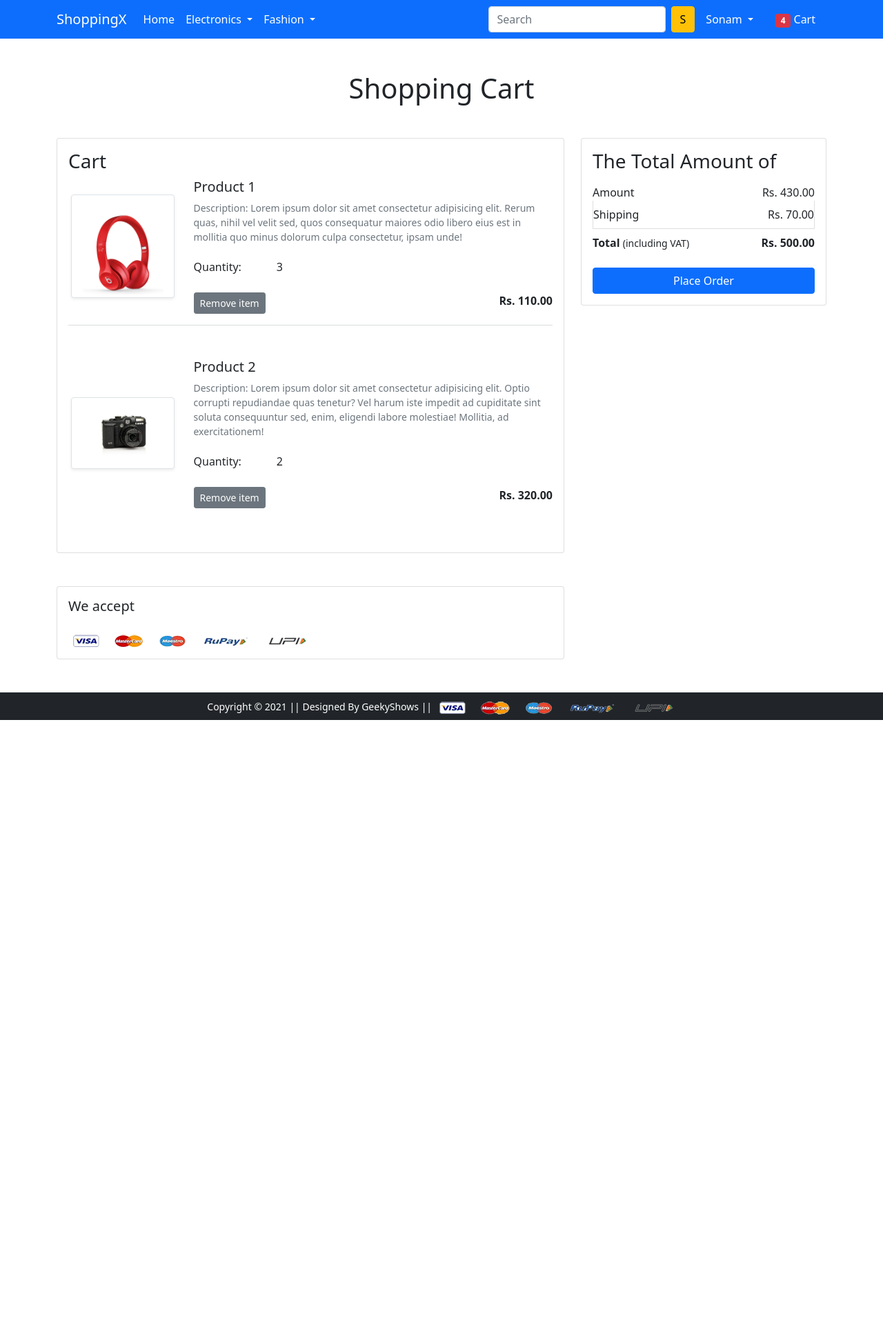
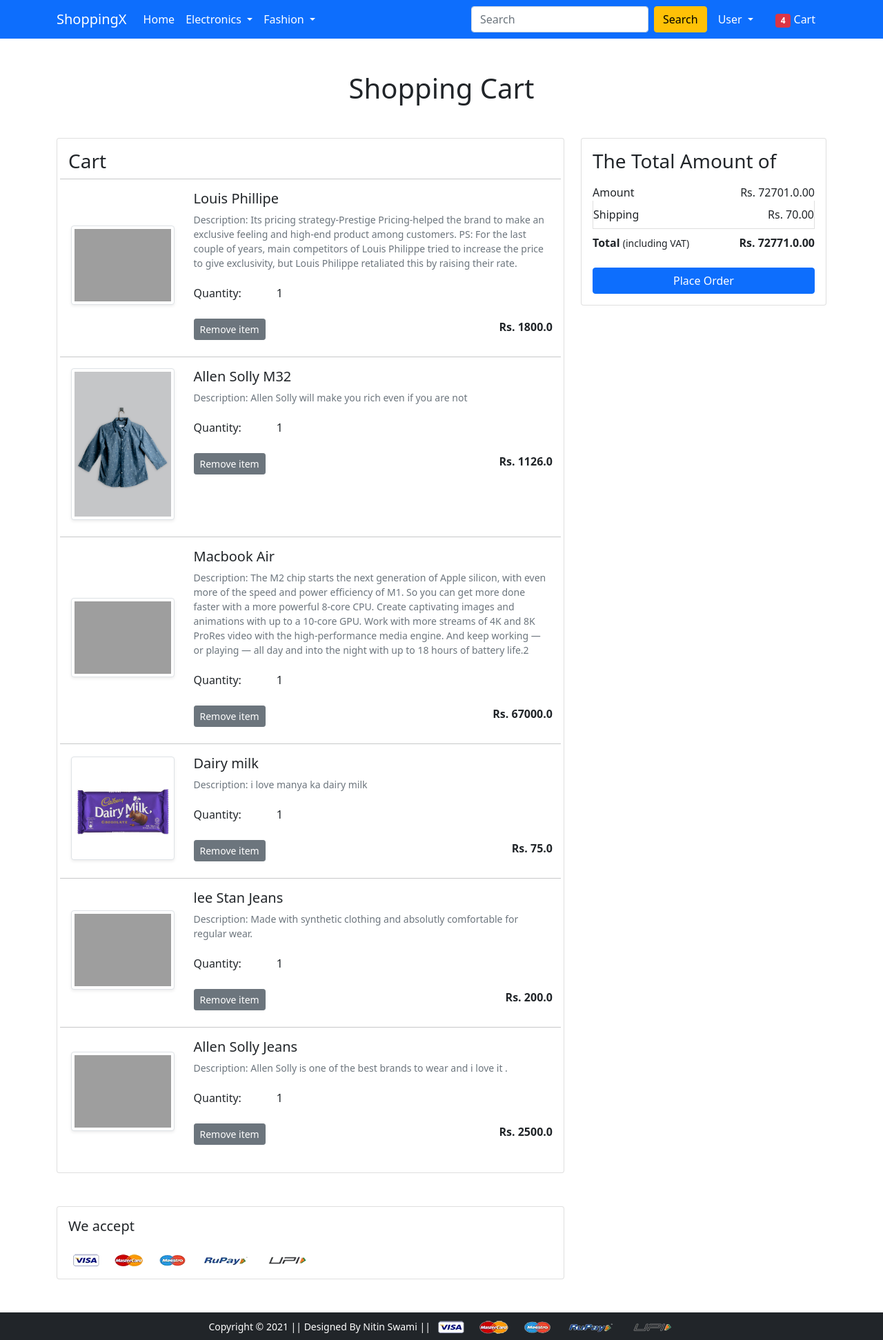
Before and after one commit to nitinswami11/ecommerce, a Django app: page /cart/ in a window 1280 px wide. Shown: the whole page at 69% size. Before the commit the page ends 1044 px from the top, so only its background shows below. Run offline with Django 4.2, Linux system fonts and the light colour scheme; a user stored in the database is signed in; data comes from the database, SQL or seed files in the repository; both versions use the stored data as it was after the commit; some libraries are stand-ins or nearby versions; some web fonts are replaced; grey boxes are pictures that could not be loaded.

Commit message:
All functionality added except payment gateway

```diff
--- a/shoppinglyx/app/static/app/js/myscript.js
+++ b/shoppinglyx/app/static/app/js/myscript.js
@@ -21,3 +21,61 @@
         }
     }
 })
+
+$('.plus-cart').click(function(){
+    var id = $(this).attr("pid").toString();
+    var eml = this.parentNode.children[2]
+    $.ajax({
+        type:"GET",
+        url:'/pluscart',
+        data:{
+            prod_id : id
+        },
+        success: function(data){
+            console.log(data)
+            eml.innerText = data.quantity
+            document.getElementById("amount").innerText=data.amount
+            document.getElementById("totalamount").innerText=data.totalamount
+        }
+    })
+})
+
+
+$('.minus-cart').click(function(){
+    var id = $(this).attr("pid").toString();
+    var eml = this.parentNode.children[2]
+    $.ajax({
+        type:"GET",
+        url:'/minuscart',
+        data:{
+            prod_id : id
+        },
+        success: function(data){
+            console.log(data)
+            eml.innerText = data.quantity
+            document.getElementById("amount").innerText=data.amount
+            document.getElementById("totalamount").innerText=data.totalamount
+        }
+    })
+})
+
+
+
+$('.remove-cart').click(function(){
+    var id = $(this).attr("pid").toString();
+    var eml = this
+    $.ajax({
+        type:"GET",
+        url:'/removecart',
+        data:{
+            prod_id : id
+        },
+        success: function(data){
+            console.log(data)
+            eml.innerText = data.quantity
+            document.getElementById("amount").innerText=data.amount
+            document.getElementById("totalamount").innerText=data.totalamount
+            eml.parentNode.parentNode.parentNode.parentNode.remove()
+        }
+    })
+})
--- a/shoppinglyx/app/templates/app/addtocart.html
+++ b/shoppinglyx/app/templates/app/addtocart.html
@@ -9,45 +9,32 @@
   <div class="card">
    <div class="card-body">
     <h3>Cart</h3>
+    {% for cart in carts %}
     <div class="row">
-     <div class="col-sm-3 text-center align-self-center"><img src="{% static 'app/images/product/1.jpg'%}" alt="" srcset="" class="img-fluid img-thumbnail shadow-sm" height="150" width="150"> </div>
+      <hr>
+     <div class="col-sm-3 text-center align-self-center"><img src="{{cart.product.product_image.url}}" alt="" srcset="" class="img-fluid img-thumbnail shadow-sm" height="150" width="150"> </div>
      <div class="col-sm-9">
       <div>
-       <h5>Product 1</h5>
-       <p class="mb-2 text-muted small">Description: Lorem ipsum dolor sit amet consectetur adipisicing elit. Rerum quas, nihil vel velit sed, quos consequatur maiores odio libero eius est in mollitia quo minus dolorum culpa consectetur, ipsam unde!</p>
+       <h5>{{cart.product.title}}</h5>
+       <p class="mb-2 text-muted small">Description: {{cart.product.description}}</p>
        <div class="my-3">
         <label for="quantity">Quantity:</label>
-        <a class="minus-cart btn"><i class="fas fa-minus-square fa-lg"></i></a>
-          <span id="quantity">3</span>
-        <a class="plus-cart btn"><i class="fas fa-plus-square fa-lg"></i></a>
+        <a class="minus-cart btn" pid="{{cart.product.id}}"><i class="fas fa-minus-square fa-lg"></i></a>
+          <span id="quantity">{{cart.quantity}}</span>
+        <a class="plus-cart btn" pid="{{cart.product.id}}"><i class="fas fa-plus-square fa-lg"></i></a>
        </div>
        <div class="d-flex justify-content-between">
-        <a href="#" class="btn btn-sm btn-secondary mr-3">Remove item </a>
-        <p class="mb-0"><span><strong>Rs. 110.00</strong></span></p>
+        <a href="#" class="remove-cart btn btn-sm btn-secondary mr-3" pid="{{cart.product.id}}">Remove item </a>
+        <p class="mb-0"><span><strong>Rs. {{cart.product.discounted_price}}</strong></span></p>
        </div>
       </div>
      </div>
     </div>
-    <hr class="text-muted">
-    <div class="row my-5">
-     <div class="col-sm-3 text-center align-self-center"> <img src="{% static 'app/images/product/2.jpg'%}" alt="" srcset="" class="img-fluid img-thumbnail shadow-sm" height="150" width="150"></div>
-     <div class="col-sm-9">
-      <div>
-       <h5>Product 2</h5>
-       <p class="mb-2 text-muted small">Description: Lorem ipsum dolor sit amet consectetur adipisicing elit. Optio corrupti repudiandae quas tenetur? Vel harum iste impedit ad cupiditate sint soluta consequuntur sed, enim, eligendi labore molestiae! Mollitia, ad exercitationem!</p>
-       <div class="my-3">
-        <label for="quantity">Quantity:</label>
-        <a class="minus-cart btn"><i class="fas fa-minus-square fa-lg"></i></a>
-          <span id="quantity">2</span>
-        <a class="plus-cart btn"><i class="fas fa-plus-square fa-lg"></i></a>
-       </div>
-       <div class="d-flex justify-content-between">
-        <a href="#" class="btn btn-sm btn-secondary mr-3">Remove item </a>
-        <p class="mb-0"><span><strong>Rs. 320.00</strong></span></p>
-       </div>
-      </div>
-     </div>
-    </div>
+    <br>
+
+    {% endfor %}
+
+
    </div>
    </div>
   </div>
@@ -57,13 +44,13 @@
     <div class="card-body">
       <h3>The Total Amount of</h3>
       <ul class="list-group">
-       <li class="list-group-item d-flex justify-content-between align-items-center border-0 px-0 pb-0">Amount<span>Rs. 430.00</span></li>
+       <li class="list-group-item d-flex justify-content-between align-items-center border-0 px-0 pb-0">Amount<span>Rs. <span id="amount">{{amount}}</span>.00</span></li>
        <li class="list-group-item d-flex justify-content-between align-items-center px-0">Shipping<span>Rs. 70.00</span></li>
        <li class="list-group-item d-flex justify-content-between align-items-center border-0 px-0 mb-3">
         <div>
            <strong>Total</strong> <small>(including VAT)</small>
          </div>
-         <span><strong>Rs. 500.00</strong></span>
+         <span><strong>Rs. <strong id="totalamount">{{totalamount}}</strong>.00</strong></span>
        </li>
       </ul>
       <div class="d-grid"><a href="{% url 'checkout' %}" class="btn btn-primary">Place Order</a></div>
--- a/shoppinglyx/app/templates/app/base.html
+++ b/shoppinglyx/app/templates/app/base.html
@@ -28,6 +28,7 @@
        <button class="navbar-toggler" type="button" data-bs-toggle="collapse" data-bs-target="#navbarSupportedContent" aria-controls="navbarSupportedContent" aria-expanded="false" aria-label="Toggle navigation">
          <span class="navbar-toggler-icon"></span>
        </button>
+
        <div class="collapse navbar-collapse" id="navbarSupportedContent">
          <ul class="navbar-nav me-auto mb-2 mb-lg-0">
            <li class="nav-item">
@@ -52,16 +53,17 @@
              </ul>
            </li>
          </ul>
+
          <form class="d-flex">
            <input class="form-control me-2" type="search" placeholder="Search" aria-label="Search">
-           <button class="btn btn-warning" type="submit">S</button>
+           <button class="btn btn-warning" type="submit">Search</button>
          </form>
          <div>
           <ul class="navbar-nav me-auto mb-2 mb-lg-0">
             {% if request.user.is_authenticated %}
            <li class="nav-item dropdown mx-2">
               <a class="nav-link dropdown-toggle text-white" href="#" id="profileDropdown" role="button" data-bs-toggle="dropdown" aria-expanded="false">
-                Sonam
+               <span class="text-capitalize">{{request.user}}</span>
               </a>
               <ul class="dropdown-menu" aria-labelledby="profileDropdown">
                 <li><a class="dropdown-item" href="{% url 'profile' %}">Profile</a></li>
@@ -71,8 +73,9 @@
               </ul>
             </li>
             <li class="nav-item mx-2">
-             <a href="{% url 'add-to-cart' %}" class="nav-link text-white"><span class="badge bg-danger">4</span> Cart </a>
+             <a href="{% url 'showcart' %}" class="nav-link text-white"><span class="badge bg-danger">4</span> Cart </a>
             </li>
+
             {% else %}
             <li class="nav-item mx-2">
              <a href="{% url 'login' %}" class="nav-link text-white">Login</a>
@@ -92,7 +95,7 @@
 
     <!-- Start Footer -->
     <footer class="container-fluid bg-dark text-center p-2 mt-5">
-        <small class="text-white">Copyright &copy; 2021 || Designed By GeekyShows || </small>
+        <small class="text-white">Copyright &copy; 2021 || Designed By Nitin Swami || </small>
         <img src="{% static 'app/images/payment.png' %}" alt="" srcset="" class="img-fluid" height="2px">
     </footer> <!-- End Footer -->
 
--- a/shoppinglyx/app/urls.py
+++ b/shoppinglyx/app/urls.py
@@ -2,7 +2,8 @@
 from app import views
 from django.conf import settings
 from django.conf.urls.static import static
-from .views import ProductView, ProductDetailView, laptop, topwear, CustomerRegistrationView
+from .views import ProductView, ProductDetailView, laptop, topwear, CustomerRegistrationView, ProfileView
+from .views import AddressView, show_cart, plus_cart, minus_cart, remove_cart, payment_done
 from django.contrib.auth import views as auth_views
 from .forms import LoginForm, MyPasswordChangeForm, MyPasswordResetForm, MySetPasswordForm
 urlpatterns = [
@@ -10,13 +11,25 @@
 
     path('product-detail/<int:pk>/', ProductDetailView.as_view(), name='product-detail'),
 
-    path('cart/', views.add_to_cart, name='add-to-cart'),
+    path('add-to-cart/', views.add_to_cart, name='add-to-cart'),
+
+    path('cart/', show_cart, name='showcart'),
+
+    path('pluscart/', plus_cart, name='pluscart'),
+
+    path('minuscart/', minus_cart, name='minuscart'),
+
+    path('removecart/', remove_cart, name='removecart'),
+
+    path('checkout/', views.checkout, name='checkout'),
+
+    path('paymentdone/', payment_done, name='paymentdone'),
 
     path('buy/', views.buy_now, name='buy-now'),
 
-    path('profile/', views.profile, name='profile'),
+    path('profile/', ProfileView.as_view(), name='profile'),
 
-    path('address/', views.address, name='address'),
+    path('address/', AddressView.as_view(), name='address'),
 
     path('orders/', views.orders, name='orders'),
 
@@ -68,5 +81,5 @@
 
     path('registration/', CustomerRegistrationView.as_view(), name='customerregistration'),
 
-    path('checkout/', views.checkout, name='checkout'),
+
 ]+static(settings.MEDIA_URL, document_root=settings.MEDIA_ROOT)
--- a/shoppinglyx/app/views.py
+++ b/shoppinglyx/app/views.py
@@ -1,8 +1,10 @@
-from django.shortcuts import render
+from django.shortcuts import render, redirect
 from .models import Product, Customer, Order_Placed, Cart
 from django.views import View
-from .forms import CustomerRegistrationForm
+from .forms import CustomerRegistrationForm, CustomerProfileForm
 from django.contrib import messages
+from django.db.models import Q
+from django.http import JsonResponse
 # def home(request):
 #  return render( request, 'app/home.html')
 
@@ -29,19 +31,140 @@
 #  return render(request, 'app/productdetail.html')
 
 def add_to_cart(request):
- return render(request, 'app/addtocart.html')
+ user = request.user
+ product_id = request.GET.get('prod_id')
+ product = Product.objects.get(id=product_id)
+ Cart(user=user, product=product).save()
+ return redirect('/cart')
+
+def show_cart(request):
+  if request.user.is_authenticated:
+    user =request.user
+    cart = Cart.objects.filter(user=user)
+    amount = 0.0
+    shipping_amount = 70.0
+    total_amount = 0.0
+    cart_products = [p for p in Cart.objects.all() if p.user == request.user]
+
+    if cart_products:
+      for p in cart_products:
+        tempamount = (p.quantity * p.product.discounted_price)
+        amount+=tempamount
+        total_amount = amount+shipping_amount
+      return render(request, template_name='app/addtocart.html',
+            context={'carts': cart, 'amount':amount, 'totalamount':total_amount})
+    return render(request, template_name='app/emptycart.html')
+
+
+def plus_cart(request):
+  if request.method == 'GET':
+    prod_id = request.GET['prod_id']
+    c = Cart.objects.get(Q(product=prod_id) & Q(user=request.user))
+    c.quantity+=1
+    c.save()
+    amount =0.0
+    shipping_amount = 70.0
+    cart_product = [p for p in Cart.objects.all() if p.user == request.user]
+
+    for p in cart_product:
+      tempamount = (p.quantity * p.product.discounted_price)
+      amount+=tempamount
+
+    data ={
+    'quantity': c.quantity,
+    'amount': amount,
+    'totalamount':amount +shipping_amount
+    }
+
+    return JsonResponse(data)
+
+
+
+def minus_cart(request):
+  if request.method == 'GET':
+    prod_id = request.GET['prod_id']
+    c = Cart.objects.get(Q(product=prod_id) & Q(user=request.user))
+    c.quantity-=1
+    c.save()
+    amount =0.0
+    shipping_amount = 70.0
+    cart_product = [p for p in Cart.objects.all() if p.user == request.user]
+
+    for p in cart_product:
+      tempamount = (p.quantity * p.product.discounted_price)
+      amount+=tempamount
+
+    data ={
+    'quantity': c.quantity,
+    'amount': amount,
+    'totalamount':amount+shipping_amount
+    }
+
+    return JsonResponse(data)
+
+def remove_cart(request):
+  if request.method == 'GET':
+    prod_id = request.GET['prod_id']
+    c = Cart.objects.get(Q(product=prod_id) & Q(user=request.user))
+    c.delete()
+    amount =0.0
+    shipping_amount = 70.0
+    cart_product = [p for p in Cart.objects.all() if p.user == request.user]
+
+    for p in cart_product:
+      tempamount = (p.quantity * p.product.discounted_price)
+      amount+=tempamount
+
+
+    data ={
+    'amount': amount,
+    'totalamount':amount + shipping_amount
+    }
+
+    return JsonResponse(data)
+
 
 def buy_now(request):
  return render(request, 'app/buynow.html')
 
-def profile(request):
- return render(request, 'app/profile.html')
+# def profile(request):
+#  return render(request, 'app/profile.html')
 
-def address(request):
- return render(request, 'app/address.html')
+class ProfileView(View):
+  def get(self, request):
+    form = CustomerProfileForm()
+    return render(request, template_name='app/profile.html', context={'form': form})
+
+  def post(self, request):
+    form = CustomerProfileForm(request.POST)
+    if form.is_valid():
+      usr = request.user
+      print(usr)
+      name = form.cleaned_data['name']
+      locality = form.cleaned_data['locality']
+      city = form.cleaned_data['city']
+      zipcode = form.cleaned_data['zipcode']
+      state = form.cleaned_data['state']
+
+      reg = Customer(user=usr, name=name, locality=locality, city=city, zipcode=zipcode, state=state)
+      reg.save()
+      messages.success(request, "Added Succesfully")
+    return render(request, template_name='app/profile.html', context={'form':form})
+
+
+# def address(request):
+#  return render(request, 'app/address.html')
+
+class AddressView(View):
+
+  def get(self, request):
+    add = Customer.objects.filter(user= request.user)
+    return render(request, template_name='app/address.html', context={'add': add})
 
 def orders(request):
- return render(request, 'app/orders.html')
+ op= Order_Placed.objects.filter(user=request.user)
+ print(op)
+ return render(request, 'app/orders.html', context={'order_placed':op})
 
 def change_password(request):
  return render(request, 'app/changepassword.html')
@@ -137,4 +260,30 @@
 
 
 def checkout(request):
- return render(request, 'app/checkout.html')
+ user = request.user
+ add = Customer.objects.filter(user=user)
+ cart_items = Cart.objects.filter(user=user)
+
+ amount =0.0
+ shipping_amount = 70.0
+ cart_product = [p for p in Cart.objects.all() if p.user == request.user]
+
+ if cart_product:
+  for p in cart_product:
+    tempamount = (p.quantity * p.product.discounted_price)
+    amount+=tempamount
+ totalamount = amount+shipping_amount
+ print(add)
+ return render(request, 'app/checkout.html', context = {'add':add,
+                                       'totalamount':totalamount, 'cart_items':cart_items} )
+
+def payment_done(request):
+  user = request.user
+  custid = request.GET.get('custid')
+  print(custid)
+  customer =Customer.objects.get(id=custid)
+  cart = Cart.objects.filter(user=user)
+  for c in cart:
+    Order_Placed(user=user, customer=customer, product=c.product, quantity =c.quantity).save()
+    c.delete()
+  return redirect('orders')
```
Also changed, not shown: shoppinglyx/app/forms.py (+14 -0 lines), shoppinglyx/app/models.py (+12 -4 lines), shoppinglyx/app/templates/app/address.html (+9 -16 lines), shoppinglyx/app/templates/app/checkout.html (+13 -9 lines), shoppinglyx/app/templates/app/emptycart.html (added, +14 -0 lines), shoppinglyx/app/templates/app/orders.html (+53 -5 lines), shoppinglyx/app/templates/app/productdetail.html (+7 -1 lines), shoppinglyx/app/templates/app/profile.html (+22 -30 lines), shoppinglyx/app/migrations/0002_alter_order_placed_ordered_date_and_more.py (added), shoppinglyx/db.sqlite3.
